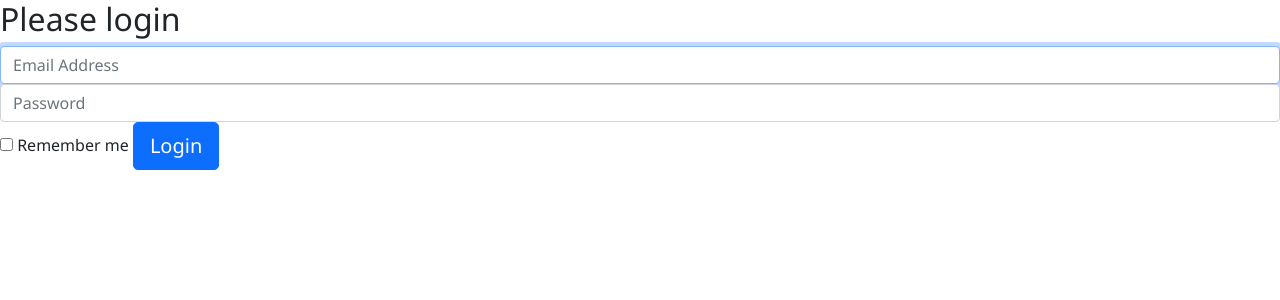
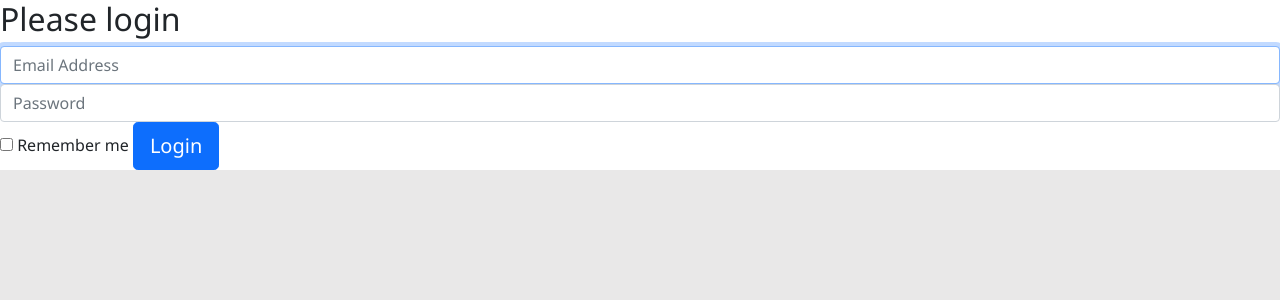
Before and after one commit to Baartie/Projectweek, a PHP site: page /login.php in a window 1280 px wide. Shown: the top 300 px of the page. Run offline with PHP 8.4, Linux system fonts and the light colour scheme; some libraries are stand-ins or nearby versions.

Commit message:
Change: Background colour to gray

```diff
--- a/assets/style/style.css
+++ b/assets/style/style.css
@@ -1,3 +1,7 @@
+html {
+  background-color: rgb(233, 232, 232);
+}
+
 /*Navbar css*/
 * {
     box-sizing: border-box;
@@ -104,7 +108,7 @@ body {
     width: 100%;
     height: 30vh;
     font-family: 'Archivo Black';
-    background-color: #ffffff;
+    background-color: rgb(233, 232, 232);
 }
 
 header {
```
